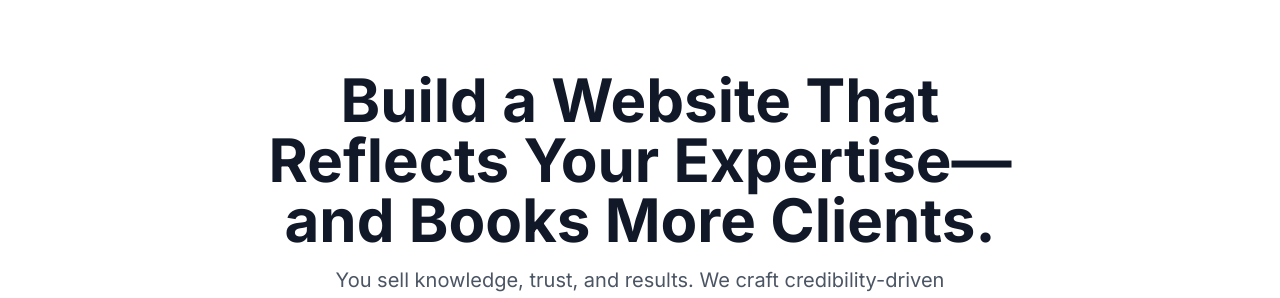
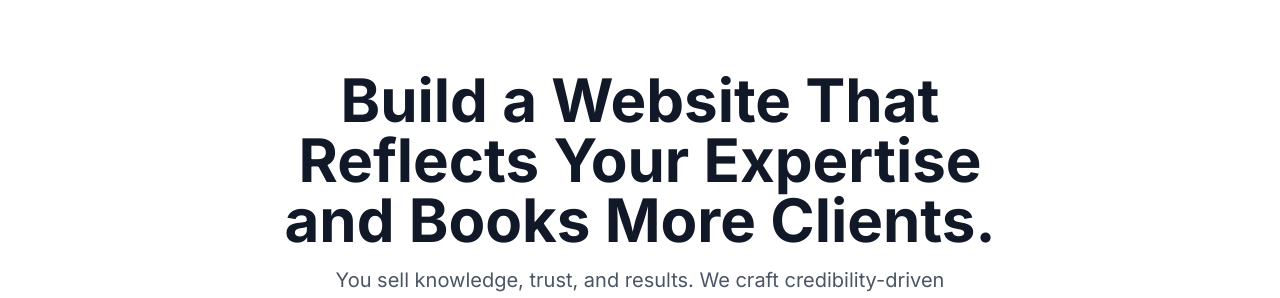
Before and after one commit to CyberSanderson/servengines, a Next.js app: page / in a window 1280 px wide. Shown: the part 193-491 px from the top of the page. Built offline with nearby package versions, Linux system fonts and the light colour scheme.

Commit message:
fixed lint error

```diff
--- a/src/app/about/page.tsx
+++ b/src/app/about/page.tsx
@@ -5,12 +5,7 @@ import Image from 'next/image'
 import Link from 'next/link'
 import { motion } from 'framer-motion'
 
-// Reusable Checkmark Icon
-const CheckmarkIcon = () => (
-    <svg xmlns="http://www.w3.org/2000/svg" viewBox="0 0 20 20" fill="currentColor" className="w-5 h-5 text-indigo-600 mr-2 flex-shrink-0">
-      <path fillRule="evenodd" d="M16.704 4.153a.75.75 0 0 1 .143 1.052l-8 10.5a.75.75 0 0 1-1.127.075l-4.5-4.5a.75.75 0 0 1 1.06-1.06l3.894 3.893 7.48-9.817a.75.75 0 0 1 1.052-.143Z" clipRule="evenodd" />
-    </svg>
-);
+// ✅ Removed unused CheckmarkIcon (wasn’t referenced anywhere)
 
 export default function AboutPage() {
   return (
@@ -49,7 +44,7 @@ export default function AboutPage() {
               className="w-full md:w-1/2"
             >
               <Image
-                src="/CEO.png" // Your professional "blue shirt" photo
+                src="/CEO.png"
                 alt="Sanderson, Founder of Servengines"
                 width={500}
                 height={500}
@@ -59,7 +54,7 @@ export default function AboutPage() {
             <div className="w-full md:w-1/2 text-left">
               <h2 className="text-4xl font-bold text-gray-800">The Story Behind Servengines</h2>
               <p className="mt-4 text-lg text-gray-600">
-                My name is Sanderson, and I&apos;m the founder of Servengines. I started this agency after seeing countless brilliant consultants, coaches, and service professionals struggle with outdated, "brochure" websites that did nothing to build trust.
+                My name is Sanderson, and I&apos;m the founder of Servengines. I started this agency after seeing countless brilliant consultants, coaches, and service professionals struggle with outdated, &quot;brochure&quot; websites that did nothing to build trust.
               </p>
               <p className="mt-4 text-lg text-gray-600">
                 They were experts, but their online presence made them look like amateurs.
@@ -102,7 +97,7 @@ export default function AboutPage() {
         </div>
       </motion.section>
 
-      {/* 4. Final CTA (Aligned with new funnel) */}
+      {/* 4. Final CTA */}
       <section className="py-20 bg-gray-800 text-white text-center">
         <div className="container mx-auto px-6">
           <h2 className="text-4xl font-bold">Ready to Build Your Digital HQ?</h2>
--- a/src/components/Hero.tsx
+++ b/src/components/Hero.tsx
@@ -16,7 +16,7 @@ const Hero = () => {
           transition={{ duration: 0.8, delay: 0.2 }}
           className="text-4xl md:text-6xl font-bold leading-tight mb-4 max-w-3xl"
         >
-          Build a Website That Reflects Your Expertise—and Books More Clients.
+          Build a Website That Reflects Your Expertise and Books More Clients.
         </motion.h1>
 
         {/* Subheadline */}
```
